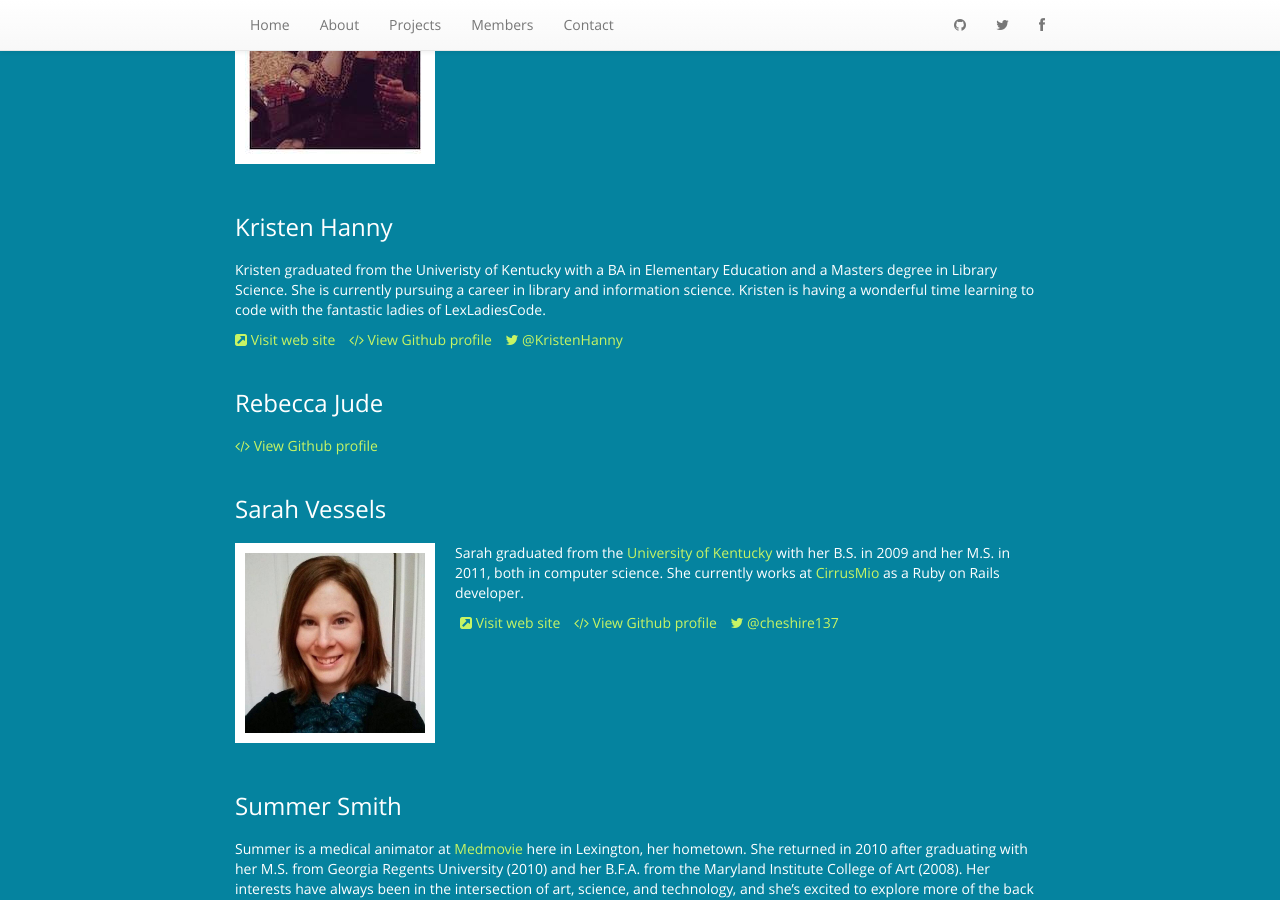
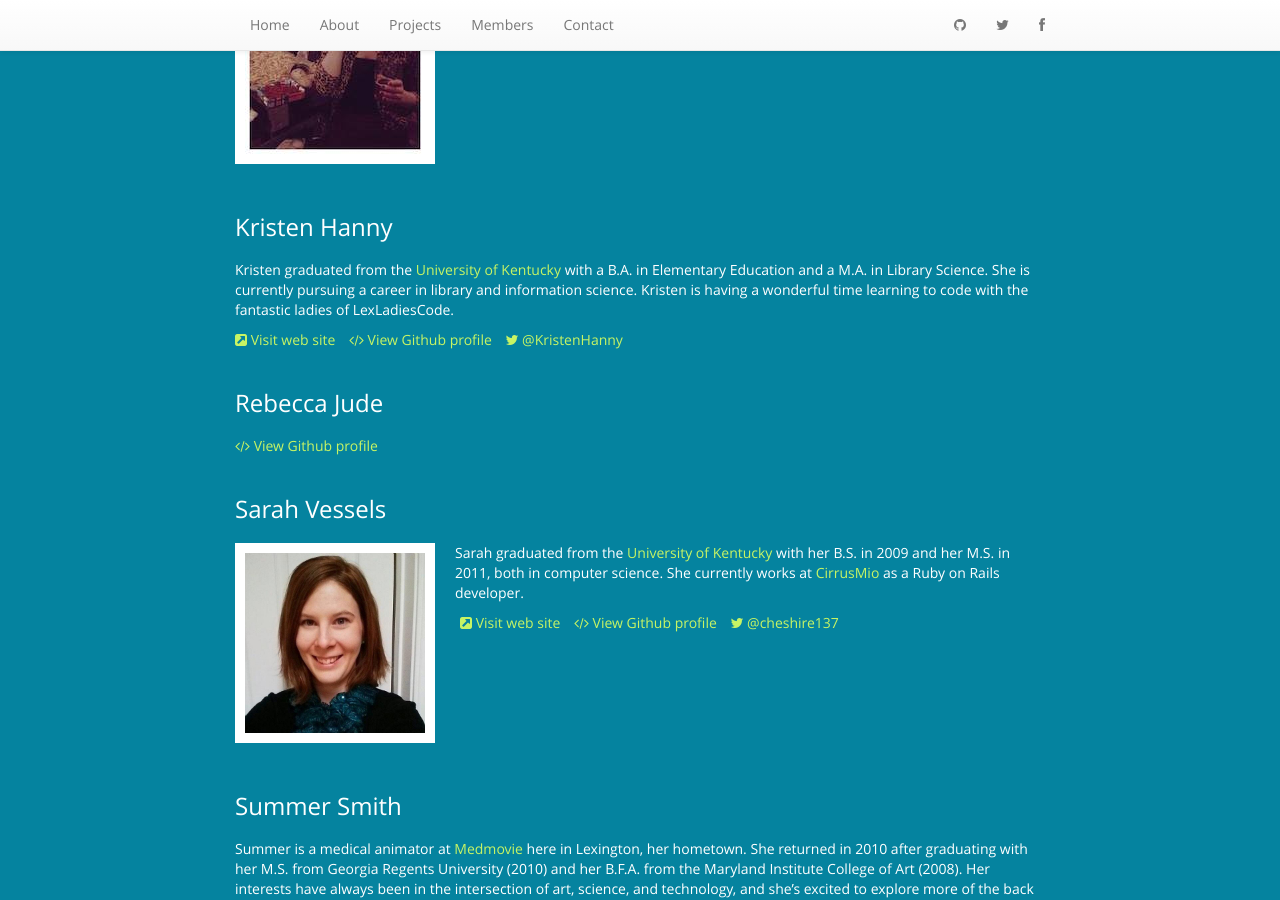
Before and after one commit to LexLadiesCode/LexLadiesCode.github.io, a Jekyll site: the page built from index.html, in a window 1280 px wide and 900 px high, scrolled down 1437 px. Built offline with Jekyll 4.4.1, drawn with Linux system fonts in a browser that asks for light colours; nearby versions of some CDN libraries; Markdown is read by kramdown in place of the engine named in the settings.

Commit message:
updated bio

```diff
--- a/members/_posts/2014-04-01-kristen-hanny.markdown
+++ b/members/_posts/2014-04-01-kristen-hanny.markdown
@@ -5,4 +5,4 @@
 github: helpfulsquash
 twitter: KristenHanny
 ---
-Kristen graduated from the Univeristy of Kentucky with a BA in Elementary Education and a Masters degree in Library Science. She is currently pursuing a career in library and information science. Kristen is having a wonderful time learning to code with the fantastic ladies of LexLadiesCode.
+Kristen graduated from the [University of Kentucky](http://www.uky.edu/) with a B.A. in Elementary Education and a M.A. in Library Science. She is currently pursuing a career in library and information science. Kristen is having a wonderful time learning to code with the fantastic ladies of LexLadiesCode.
```
